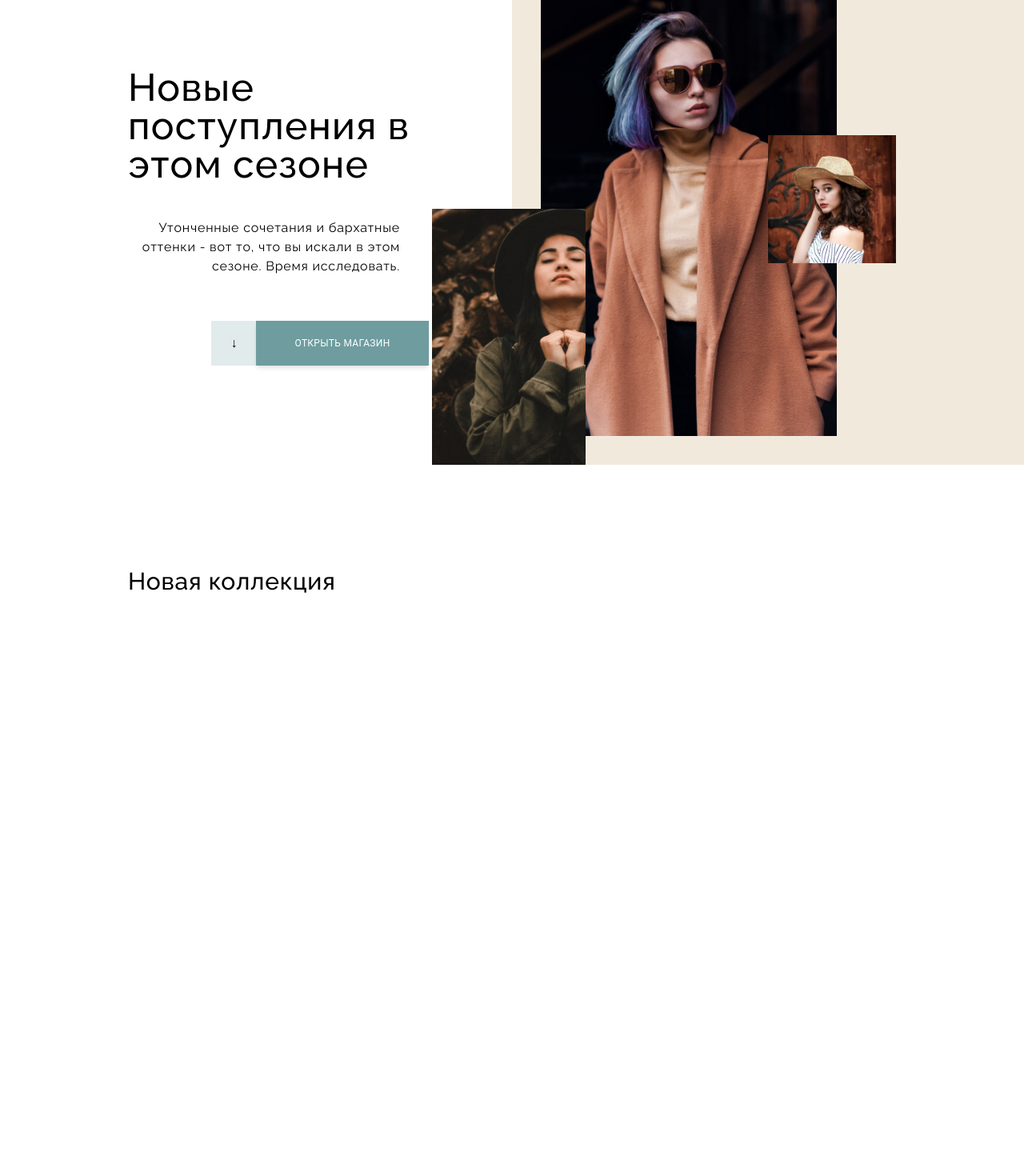
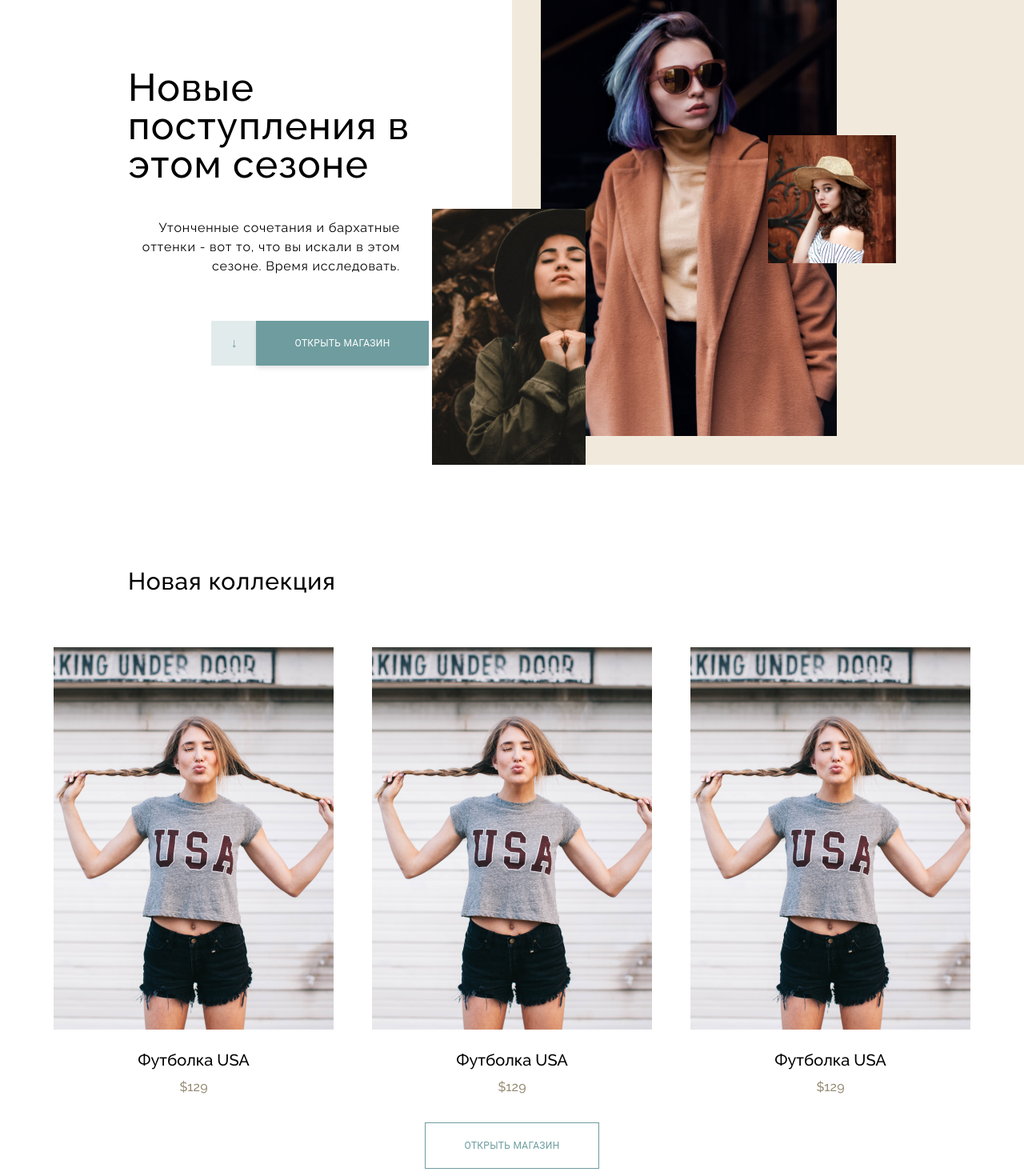
Before and after one commit to denniztr/womazing, a Next.js app: page / in a window 1280 px wide. Shown: the part 119-1589 px from the top of the page at 80% size. Before the commit the page ends 1056 px from the top, so only its background shows below. Built offline with nearby package versions, Linux system fonts and the light colour scheme.

Commit message:
collection

```diff
--- a/app/(routes)/page.tsx
+++ b/app/(routes)/page.tsx
@@ -18,7 +18,9 @@ export default function Home() {
               этом сезоне. Время исследовать.
             </p>
             <div className="flex items-center justify-center">
-              <div className="py-4 px-6 bg-primary/20">&#8595;</div>
+              <div className="py-4 px-6 bg-primary/20 text-primary cursor-pointer">
+                &#8595;
+              </div>
               <PrimaryButton
                 className="bg-primary rounded-none py-5 px-12 tracking-wide font-normal"
                 variant="filled"
@@ -33,6 +35,21 @@ export default function Home() {
         <h2 className="pb-16 font-[500] text-3xl tracking-wide">
           Новая коллекция
         </h2>
+        <div className="flex flex-col items-center gap-16">
+          <div className="flex flex-row gap-12">
+            <Card />
+            <Card />
+            <Card />
+          </div>
+          <div>
+            <PrimaryButton
+              className="border border-primary text-primary rounded-none py-5 px-12 tracking-wide font-normal"
+              variant="outlined"
+            >
+              Открыть магазин
+            </PrimaryButton>
+          </div>
+        </div>
       </section>
     </>
   );
```
